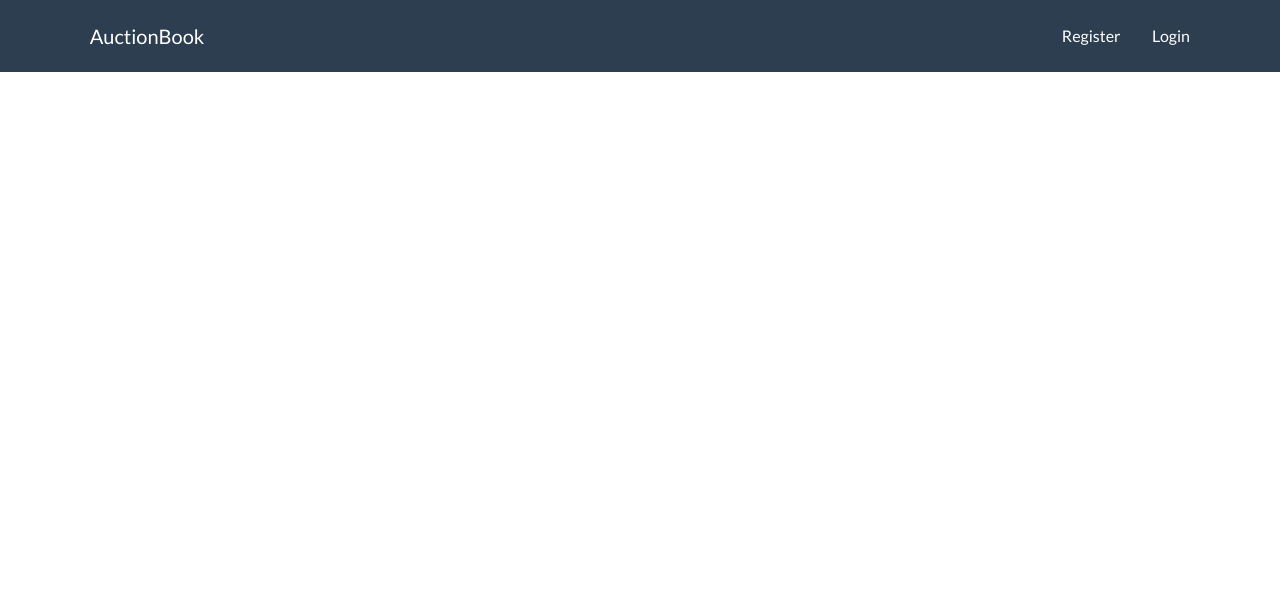
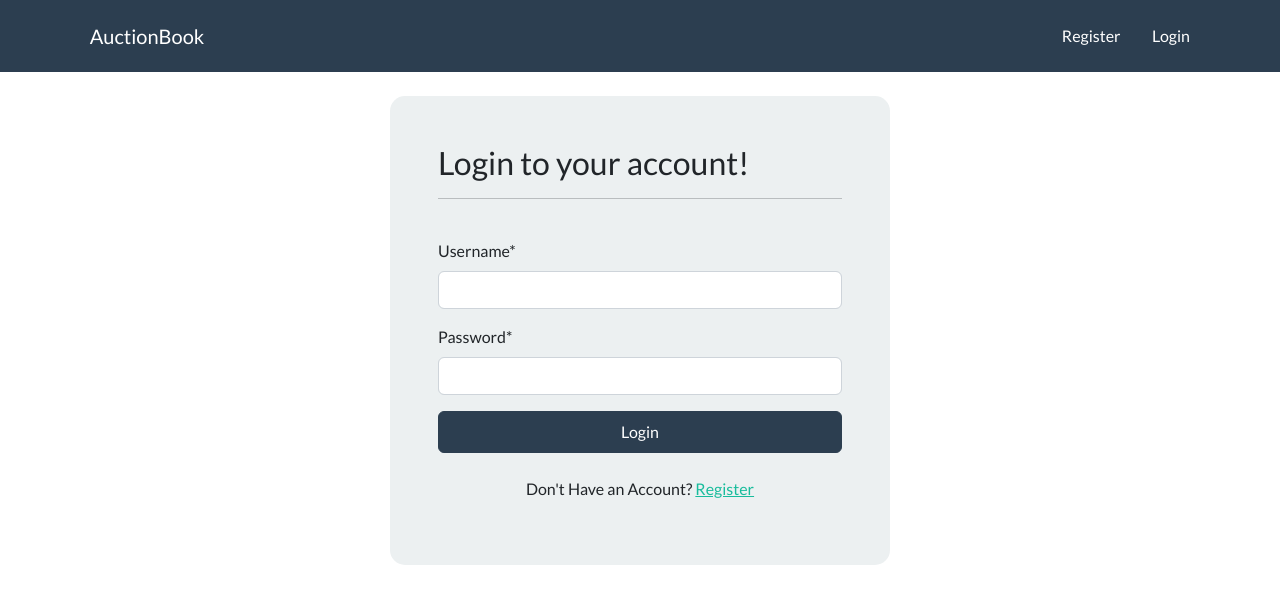
Before and after one commit to n8fury/django_tuto, a Django app: template auction/templates/webapp/login.html in a window 1280 px wide. Shown: the top 604 px of the page. Run offline with Django 5.2, Linux system fonts and the light colour scheme; the template is opened without the code that fills it: values that come from a table or form of the project are taken from there, others are empty; some libraries are stand-ins or nearby versions.

Commit message:
added login

```diff
--- a/auction/templates/webapp/login.html
+++ b/auction/templates/webapp/login.html
@@ -1,4 +1,22 @@
-{% extends 'webapp/base.html'%}
-{% block content %}
+{% extends 'webapp/base.html'%} {% load crispy_forms_tags %} {% block content %}
+<body>
+  <div class="container bg-light shadow-md p-5 form-layout">
+    <h3>Login to your account!</h3>
+    <hr />
+    <br />
+
+    <form action="POST" autocomplete="off">
+      {%csrf_token%} {{form|crispy}}
+      <button type="submit" class="btn btn-primary w-100 btn-block p-2">
+        Login
+      </button>
+    </form>
+    <br />
+    <div class="text-center">
+      <p>Don't Have an Account? <a href="{%url 'register' %}">Register</a></p>
+    </div>
+  </div>
+  <br />
+</body>
 
 {% endblock %}
--- a/auction/templates/webapp/navbar.html
+++ b/auction/templates/webapp/navbar.html
@@ -41,7 +41,7 @@
         </li>
         &nbsp; &nbsp; &nbsp;
         <li class="nav-item">
-          <a class="nav-link" href="{% url '' %}">Login</a>
+          <a class="nav-link" href="{% url 'login' %}">Login</a>
         </li>
         {% endif %}
       </ul>
--- a/auction/templates/webapp/register.html
+++ b/auction/templates/webapp/register.html
@@ -1,7 +1,7 @@
 {% extends 'webapp/base.html'%} {% load crispy_forms_tags %} {% block content %}
 <body>
   <div class="container bg-light shadow-md p-5 form-layout">
-    <h3>Create Your Account!</h3>
+    <h3>Create your account!</h3>
     <h5>Start your auction journey today!</h5>
     <hr />
     <br />
@@ -14,7 +14,7 @@
     </form>
     <br />
     <div class="text-center">
-      <p>Already Have an Account? <a href="{%url ''}">Login</a></p>
+      <p>Already Have an Account? <a href="{%url 'login' %}">Login</a></p>
     </div>
   </div>
   <br />
--- a/auction/webapp/urls.py
+++ b/auction/webapp/urls.py
@@ -2,5 +2,6 @@ from django.urls import path
 from . import views
 urlpatterns = [
     path('', views.hello, name=''),
-    path('register', views.register, name='register')
+    path('register', views.register, name='register'),
+    path('login', views.login, name="login"),
 ]
```
Also changed, not shown: auction/webapp/views.py (+15 -0 lines).
